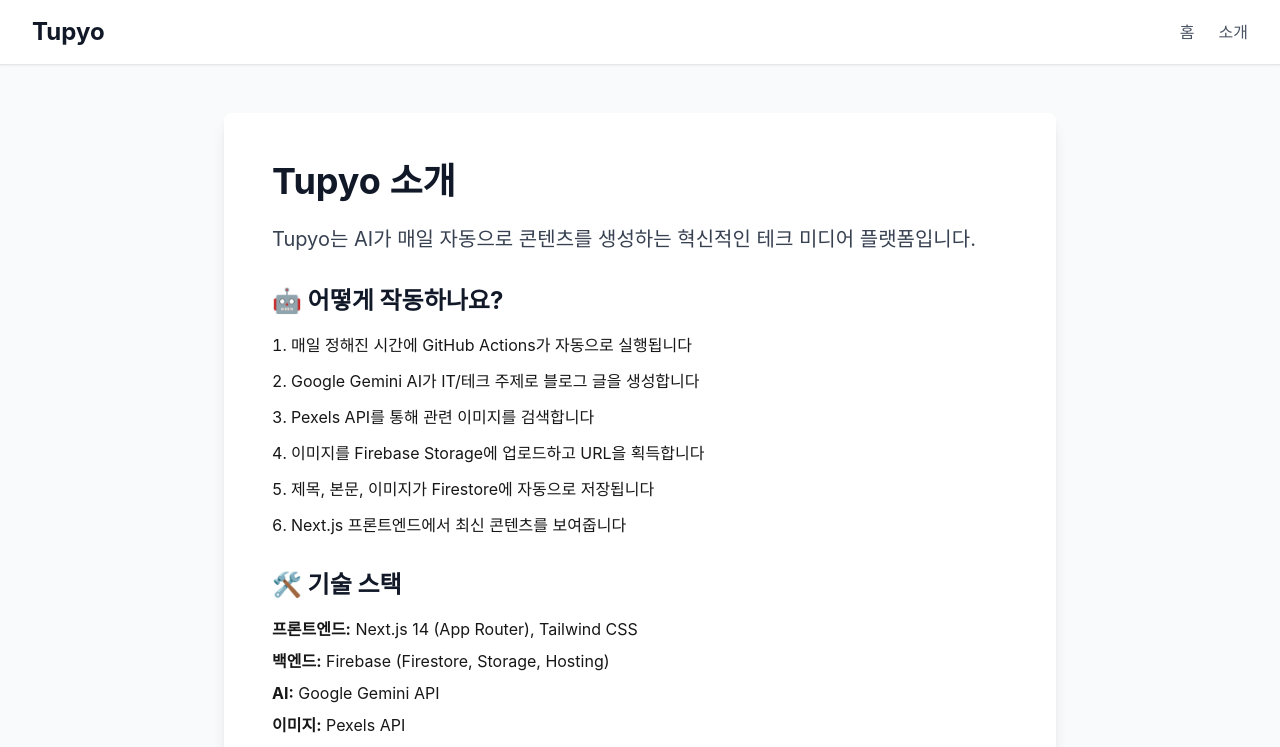
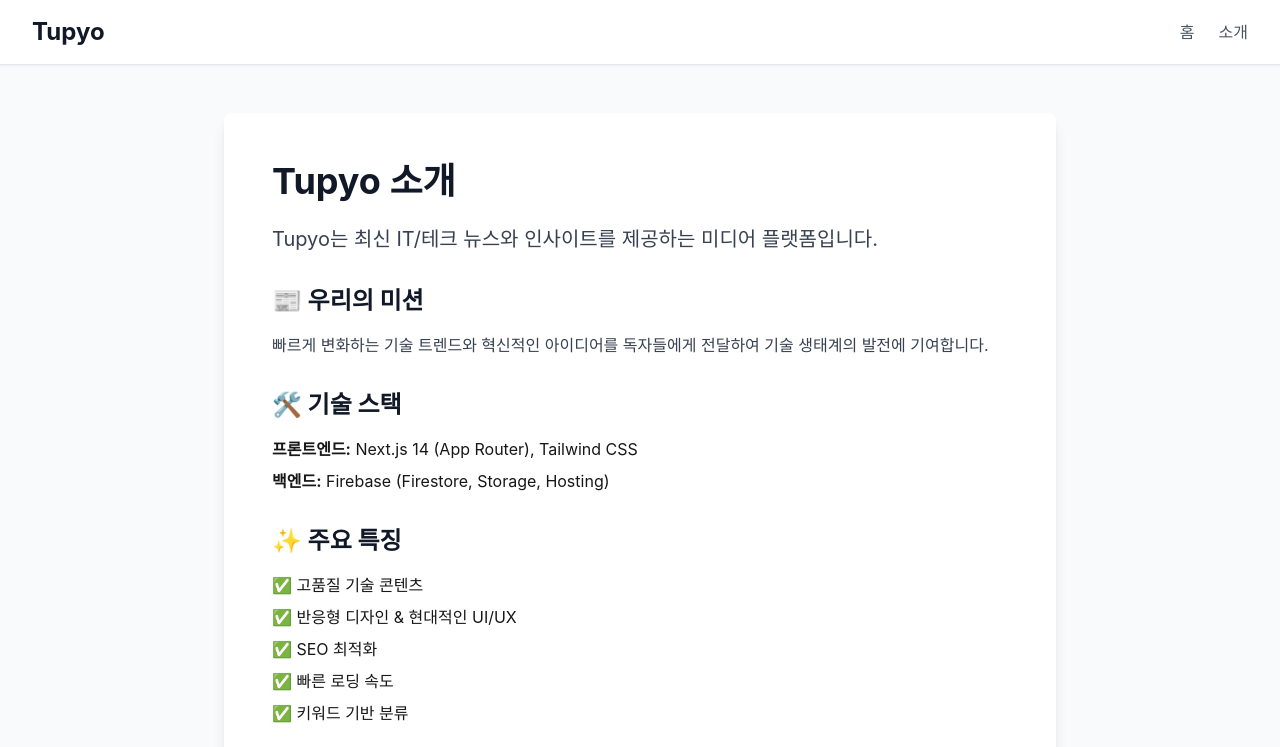
Before and after one commit to tupyonet/mijunews, a Next.js app: page /about in a window 1280 px wide. Shown: the top 747 px of the page. Built offline with nearby package versions, Linux system fonts and the light colour scheme.

Commit message:
AI 관련 문구 제거 및 일반 테크 미디어 사이트로 변경

```diff
--- a/app/about/page.tsx
+++ b/app/about/page.tsx
@@ -2,7 +2,7 @@
 
 export const metadata: Metadata = {
   title: '소개 | Tupyo',
-  description: 'Tupyo는 AI가 자동으로 생성하는 테크 미디어 플랫폼입니다.',
+  description: 'Tupyo는 테크 미디어 플랫폼입니다.',
 };
 
 export default function AboutPage() {
@@ -15,20 +15,16 @@
 
         <div className="prose prose-lg max-w-none">
           <p className="text-xl text-gray-700 mb-6">
-            Tupyo는 AI가 매일 자동으로 콘텐츠를 생성하는 혁신적인 테크 미디어 플랫폼입니다.
+            Tupyo는 최신 IT/테크 뉴스와 인사이트를 제공하는 미디어 플랫폼입니다.
           </p>
 
           <h2 className="text-2xl font-bold text-gray-900 mt-8 mb-4">
-            🤖 어떻게 작동하나요?
+            📰 우리의 미션
           </h2>
-          <ol className="list-decimal list-inside space-y-3 mb-6">
-            <li>매일 정해진 시간에 GitHub Actions가 자동으로 실행됩니다</li>
-            <li>Google Gemini AI가 IT/테크 주제로 블로그 글을 생성합니다</li>
-            <li>Pexels API를 통해 관련 이미지를 검색합니다</li>
-            <li>이미지를 Firebase Storage에 업로드하고 URL을 획득합니다</li>
-            <li>제목, 본문, 이미지가 Firestore에 자동으로 저장됩니다</li>
-            <li>Next.js 프론트엔드에서 최신 콘텐츠를 보여줍니다</li>
-          </ol>
+          <p className="text-gray-700 mb-6">
+            빠르게 변화하는 기술 트렌드와 혁신적인 아이디어를
+            독자들에게 전달하여 기술 생태계의 발전에 기여합니다.
+          </p>
 
           <h2 className="text-2xl font-bold text-gray-900 mt-8 mb-4">
             🛠️ 기술 스택
@@ -36,20 +32,16 @@
           <ul className="space-y-2 mb-6">
             <li><strong>프론트엔드:</strong> Next.js 14 (App Router), Tailwind CSS</li>
             <li><strong>백엔드:</strong> Firebase (Firestore, Storage, Hosting)</li>
-            <li><strong>AI:</strong> Google Gemini API</li>
-            <li><strong>이미지:</strong> Pexels API</li>
-            <li><strong>자동화:</strong> GitHub Actions</li>
           </ul>
 
           <h2 className="text-2xl font-bold text-gray-900 mt-8 mb-4">
-            ✨ 주요 기능
+            ✨ 주요 특징
           </h2>
           <ul className="space-y-2 mb-6">
-            <li>✅ 완전 자동화된 콘텐츠 생성 파이프라인</li>
-            <li>✅ AI 기반 고품질 기술 콘텐츠</li>
+            <li>✅ 고품질 기술 콘텐츠</li>
             <li>✅ 반응형 디자인 & 현대적인 UI/UX</li>
             <li>✅ SEO 최적화</li>
-            <li>✅ 실시간 조회수 추적</li>
+            <li>✅ 빠른 로딩 속도</li>
             <li>✅ 키워드 기반 분류</li>
           </ul>
 
--- a/app/layout.tsx
+++ b/app/layout.tsx
@@ -2,13 +2,13 @@
 import './globals.css';
 
 export const metadata: Metadata = {
-  title: 'Tupyo - AI 테크 미디어',
-  description: 'AI가 매일 생성하는 IT/테크 뉴스와 인사이트를 만나보세요',
-  keywords: ['AI', '테크', 'IT', '블로그', '미디어', '뉴스'],
+  title: 'Tupyo - 테크 미디어',
+  description: 'IT/테크 뉴스와 인사이트를 만나보세요',
+  keywords: ['테크', 'IT', '블로그', '미디어', '뉴스', '기술'],
   authors: [{ name: 'Tupyo' }],
   openGraph: {
-    title: 'Tupyo - AI 테크 미디어',
-    description: 'AI가 매일 생성하는 IT/테크 뉴스와 인사이트를 만나보세요',
+    title: 'Tupyo - 테크 미디어',
+    description: 'IT/테크 뉴스와 인사이트를 만나보세요',
     type: 'website',
   },
 };
@@ -46,8 +46,7 @@
         <footer className="bg-white border-t mt-16">
           <div className="max-w-7xl mx-auto px-4 sm:px-6 lg:px-8 py-8">
             <div className="text-center text-gray-600">
-              <p>&copy; {new Date().getFullYear()} Tupyo. AI가 생성하는 테크 미디어.</p>
-              <p className="mt-2 text-sm">Powered by Google Gemini, Pexels & Firebase</p>
+              <p>&copy; {new Date().getFullYear()} Tupyo. 테크 미디어.</p>
             </div>
           </div>
         </footer>
--- a/app/page.tsx
+++ b/app/page.tsx
@@ -89,10 +89,10 @@
       {/* Hero Section */}
       <div className="text-center mb-16">
         <h1 className="text-5xl font-bold text-gray-900 mb-4">
-          AI가 만드는 테크 미디어
+          테크 미디어
         </h1>
         <p className="text-xl text-gray-600 max-w-2xl mx-auto">
-          매일 Google Gemini AI가 생성하는 최신 IT/테크 뉴스와 인사이트를 만나보세요
+          최신 IT/테크 뉴스와 인사이트를 만나보세요
         </p>
       </div>
 
@@ -100,7 +100,7 @@
       {posts.length === 0 ? (
         <div className="text-center py-20">
           <p className="text-gray-500 text-lg">
-            아직 포스트가 없습니다. 곧 AI가 생성한 콘텐츠를 만나보실 수 있습니다!
+            아직 포스트가 없습니다. 곧 새로운 콘텐츠를 만나보실 수 있습니다!
           </p>
         </div>
       ) : (
--- a/app/post/page.tsx
+++ b/app/post/page.tsx
@@ -232,15 +232,6 @@
             dangerouslySetInnerHTML={{ __html: htmlContent }}
           />
 
-          {/* AI 생성 안내 */}
-          <div className="mt-12 p-6 bg-blue-50 border border-blue-200 rounded-lg">
-            <p className="text-sm text-gray-700">
-              <strong>ℹ️ AI 생성 콘텐츠</strong>
-              <br />
-              이 글은 Google Gemini AI에 의해 자동으로 생성되었습니다.
-              내용의 정확성을 위해 추가 검증이 필요할 수 있습니다.
-            </p>
-          </div>
         </div>
       </article>
     </div>
--- a/next.config.js
+++ b/next.config.js
@@ -7,4 +7,4 @@
   },
 }
 
-module.exports = nextConfig
+export default nextConfig
--- a/postcss.config.js
+++ b/postcss.config.js
@@ -1,4 +1,4 @@
-module.exports = {
+export default {
   plugins: {
     tailwindcss: {},
     autoprefixer: {},
--- a/tailwind.config.js
+++ b/tailwind.config.js
@@ -1,5 +1,5 @@
 /** @type {import('tailwindcss').Config} */
-module.exports = {
+export default {
   content: [
     './pages/**/*.{js,ts,jsx,tsx,mdx}',
     './components/**/*.{js,ts,jsx,tsx,mdx}',
```
